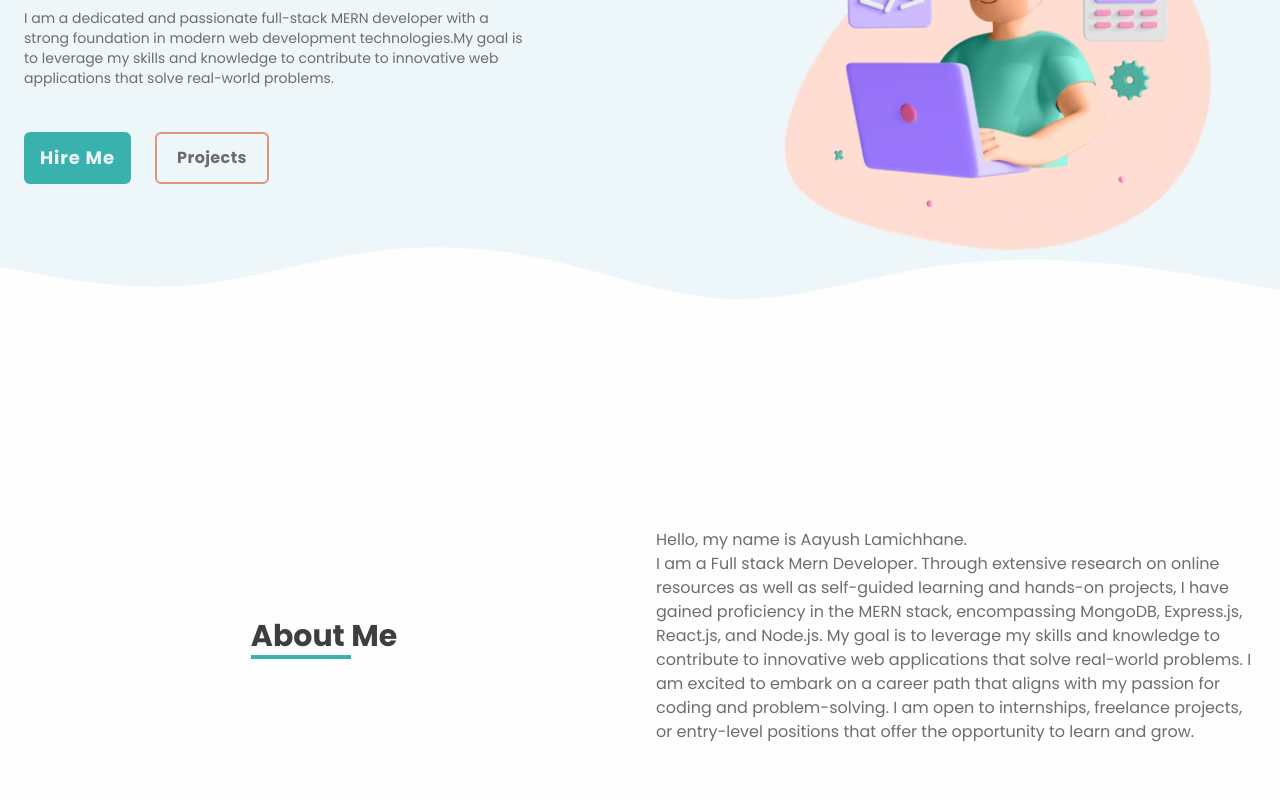
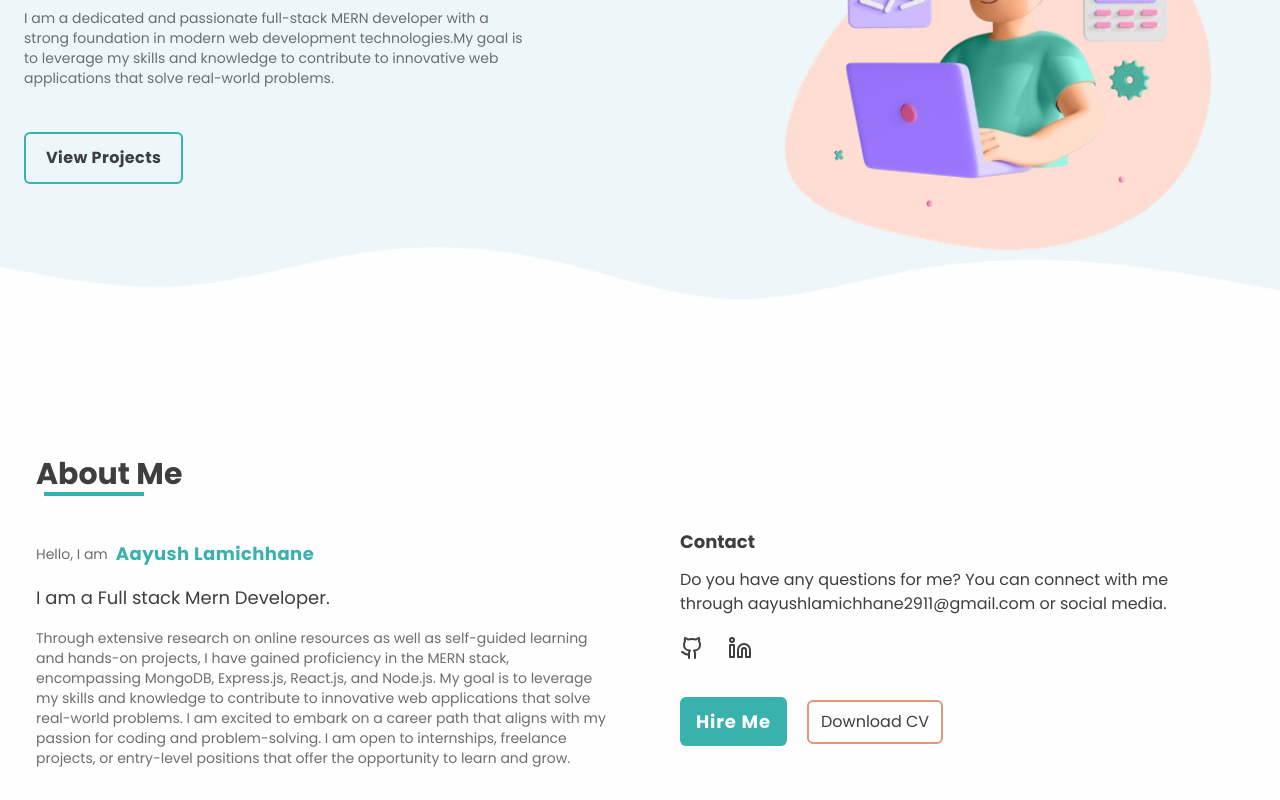
Before and after one commit to AaaayushXD/Portfolio-aayush, a React (Vite) app in the folder frontend/: page / in a window 1280 px wide. Shown: the part 380-1180 px from the top of the page. Built offline with nearby package versions, Linux system fonts and the light colour scheme; no server answers; the database is empty.

Commit message:
skill section updated, design modification

```diff
--- a/frontend/src/Components/About.tsx
+++ b/frontend/src/Components/About.tsx
@@ -1,3 +1,6 @@
+import { Github, Linkedin } from "lucide-react";
+import { HireMeButton } from "./Navbar";
+
 export const About: React.FC = () => {
   return (
     <>
@@ -5,27 +8,79 @@ export const About: React.FC = () => {
         className="flex flex-col items-center justify-center w-full h-full px-4 py-5 bg-[var(--about-section-bg)] text-[var(--text-primary)]"
         id="about-section"
       >
-        <div className="max-w-[1700px] grid grid-cols-1 md:grid-cols-2 place-items-center py-8 px-2 gap-8 min-h-[60vh]">
-          <div className="relative">
-            <h2 className="text-3xl font-bold text-[var(--text-primary)] ">
-              About Me
-            </h2>
-            <div className="absolute border-b-4 border-[var(--primary-color)] w-[100px] left-0 bottom-[-5px] "></div>
+        <div className="max-w-[1700px] grid grid-cols-1 md:grid-cols-2 place-items-center py-8 px-2 gap-8 min-h-[500px]">
+          <div className="flex flex-col w-full h-full gap-8 px-3 py-4 ">
+            <div className="relative w-full py-3 ">
+              <h1 className="text-3xl font-bold text-[var(--text-primary)]">
+                About Me
+              </h1>
+              <div className="border-2 border-[var(--primary-color)] w-[100px] mx-2"></div>
+            </div>
+            <div className="text-[var(--grey-text)] text-sm flex  flex-col gap-4">
+              <p className="flex flex-col items-center gap-1 sm:gap-2 sm:flex-row">
+                Hello, I am{" "}
+                <span className="text-[var(--primary-color)] font-bold tracking-wide text-lg">
+                  Aayush Lamichhane
+                </span>
+              </p>
+              <p className="text-[var(--text-primary)] text-lg">
+                {" "}
+                I am a Full stack Mern Developer.{" "}
+              </p>
+              <p className="">
+                Through extensive research on online resources as well as
+                self-guided learning and hands-on projects, I have gained
+                proficiency in the MERN stack, encompassing MongoDB, Express.js,
+                React.js, and Node.js. My goal is to leverage my skills and
+                knowledge to contribute to innovative web applications that
+                solve real-world problems. I am excited to embark on a career
+                path that aligns with my passion for coding and problem-solving.
+                I am open to internships, freelance projects, or entry-level
+                positions that offer the opportunity to learn and grow.
+              </p>
+            </div>
           </div>
-          <div className="text-[var(--grey-text)] text-md">
-            <p>Hello, my name is Aayush Lamichhane.</p>
-            <p>
-              I am a Full stack Mern Developer. Through extensive research on
-              online resources as well as self-guided learning and hands-on
-              projects, I have gained proficiency in the MERN stack,
-              encompassing MongoDB, Express.js, React.js, and Node.js. My goal
-              is to leverage my skills and knowledge to contribute to innovative
-              web applications that solve real-world problems. I am excited to
-              embark on a career path that aligns with my passion for coding and
-              problem-solving. I am open to internships, freelance projects, or
-              entry-level positions that offer the opportunity to learn and
-              grow.
-            </p>
+          <div className="flex items-center justify-start w-full h-full px-5 py-4 ">
+            <div className="flex flex-col gap-3">
+              <p className="px-1 text-lg font-bold">Contact</p>
+              <p className="px-1">
+                Do you have any questions for me? You can connect with me
+                through aayushlamichhane2911@gmail.com or social media.
+              </p>
+
+              <div className="flex w-full gap-6 px-1 py-2">
+                <a
+                  target="_blank"
+                  href="https://github.com/AaaayushXD"
+                  className=" text-[var(--text-primary)]  hover:text-[var(--hover-color)]  "
+                  rel="noreferrer"
+                >
+                  <Github />
+                </a>
+                <a
+                  href="https://www.linkedin.com/in/aayush15l/"
+                  target="_blank"
+                  className=" text-[var(--text-primary)]  hover:text-[var(--hover-color)]  "
+                  rel="noreferrer"
+                >
+                  <Linkedin />
+                </a>
+              </div>
+              <div className="flex items-center gap-5 px-1 py-5">
+                <div className="text-[var(--text-secondary)]">
+                  <HireMeButton />
+                </div>
+                <div className=" border-2 border-[var(--navbar-color)] flex items-center rounded-md hover:bg-[var(--secondary-color)] cursor-pointer ">
+                  <a
+                    href="https://firebasestorage.googleapis.com/v0/b/portfolio-al.appspot.com/o/Aayush.pdf?alt=media&token=7c0cdc91-a890-4d44-a8a5-248d69cf4299"
+                    target="_blank"
+                    className="px-3 py-2"
+                  >
+                    Download CV
+                  </a>
+                </div>
+              </div>
+            </div>
           </div>
         </div>
       </div>
--- a/frontend/src/Components/LandingPage.tsx
+++ b/frontend/src/Components/LandingPage.tsx
@@ -1,4 +1,4 @@
-import { HireMeButton } from "./Navbar";
+
 import Image from "../assets/illustration.png";
 import { TypeAnimation } from "react-type-animation";
 
@@ -14,7 +14,7 @@ const LandingPage: React.FC<BlobImage> = (props) => {
         style={{ zIndex: 0 }}
       >
         <div
-          className="w-full max-w-[1700px] px-6 py-100 flex justify-center md:justify-around items-center min-h-[80vh] gap-4"
+          className="w-full max-w-[1700px] px-6 py-100 flex justify-center md:justify-around items-center gap-4 min-h-[80vh] "
           data-aos="fade-right"
         >
           <div className="text-[var(--text-primary)] flex flex-col w-full max-w-[700px] ">
@@ -35,7 +35,6 @@ const LandingPage: React.FC<BlobImage> = (props) => {
                 repeat={Infinity}
               />
             </h1>
-            {/* <h1 >Full Stack Developer</h1> */}
 
             <p
               className="text-sm pt-5 pb-3 text-[var(--grey-text)] max-w-[500px]
@@ -50,13 +49,12 @@ const LandingPage: React.FC<BlobImage> = (props) => {
               className="flex text-[var(--background-color)] gap-6 items-center  py-8"
               style={{ zIndex: 5 }}
             >
-              <HireMeButton />
-              <div className="h-[52px] border-2 border-[var(--navbar-color)]  rounded-md hover:bg-[var(--hover-secondary-color)] text-[var(--grey-text)] flex items-center gap-2  transition-[1s] cursor-pointer hover:text-[--text-primary] ">
+              <div className="h-[52px] border-2 border-[var(--primary-color)]  rounded-md hover:bg-[var(--primary-color)] text-[var(--text-primary)] flex items-center gap-2  transition-[1s] cursor-pointer">
                 <a
                   href="#project-section"
                   className="w-full h-full px-5 py-3 font-bold tracking-wide"
                 >
-                  Projects
+                  View Projects
                 </a>
               </div>
             </div>
@@ -65,9 +63,6 @@ const LandingPage: React.FC<BlobImage> = (props) => {
             className="items-center justify-center hidden lg:flex max-w-[600px] flex-grow min-w-[500px] !bg-no-repeat !bg-cover !bg-center"
             style={{
               background: `url(${props.imgBlob})`,
-              backgroundRepeat: "no-repeat",
-              backgroundPosition: "center",
-              backgroundSize: "cover",
               zIndex: 5,
             }}
           >
--- a/frontend/src/Components/Projects.tsx
+++ b/frontend/src/Components/Projects.tsx
@@ -40,6 +40,7 @@ interface ProjectDetail {
 }
 export const Project: React.FC = () => {
   const [projects, setProjects] = useState<ProjectDetail[]>();
+
   const fetchData = async () => {
     const response = await getDataFromDataBase("projects");
     setProjects(response.data as ProjectDetail[]);
@@ -53,11 +54,14 @@ export const Project: React.FC = () => {
         projects.map((project, index) => {
           return (
             <div
-              className="flex flex-col-reverse items-center justify-around gap-10 px-6 py-2 overflow-hidden md:flex-row "
+              className={
+                index % 2 !== 0
+                  ? "flex flex-col-reverse items-center justify-around gap-10 px-6 py-2 overflow-hidden md:flex-row-reverse "
+                  : "flex flex-col-reverse items-center justify-around gap-10 px-6 py-2 overflow-hidden md:flex-row"
+              }
               key={index}
-              style={{ flexDirection: index % 2 === 0 ? "row" : "row-reverse" }}
             >
-              <div className=" hover:scale-[1.025] flex justify-center items-center basis-1/2 ">
+              <div className=" hover:scale-[1.025] flex justify-center items-center basis-1/2 transition-all delay-100 duration-500 ease-in-out">
                 <div className="relative cursor-pointer">
                   <img
                     src={project.url}
@@ -87,7 +91,7 @@ export const Project: React.FC = () => {
                   </span>
                 </div>
 
-                <p className="text-sm ">{project.description}</p>
+                <p className="pb-6 text-sm">{project.description}</p>
 
                 <p className="flex flex-col w-full gap-2 text-left">
                   Demo:
--- a/frontend/src/Components/Skills.tsx
+++ b/frontend/src/Components/Skills.tsx
@@ -37,9 +37,8 @@ export const Skills = () => {
           {skills &&
             skills.map((skill, index) => {
               return (
-                <>
                 <div
-                    className=" flex justify-center items-center py-5 flex-col gap-6 rounded-lg shadow-md hover:scale-[1.03] skill-section cursor-pointer w-full max-w-[350px] min-h-[210px] transition-all delay-100 duration-700 hover:shadow-[var(--primary-color)] hover:shadow-md"
+                  className=" flex justify-center items-center py-5 flex-col gap-6 rounded-lg shadow-md hover:scale-[1.03] skill-section cursor-pointer w-full max-w-[350px] min-h-[210px] transition-all delay-100 duration-700 ease-in-out hover:shadow-[var(--primary-color)] hover:shadow-md"
                   key={index}
                 >
                   <img
@@ -52,11 +51,9 @@ export const Skills = () => {
                     {skill.name.toUpperCase()}
                   </p>
                 </div>
-                </>
               );
             })}
         </div>
-
       </div>
     </div>
   );
```
Also changed, not shown: frontend/src/Components/Contact.tsx (+11 -4 lines). Lines whose indentation alone changed are shown as unchanged.
